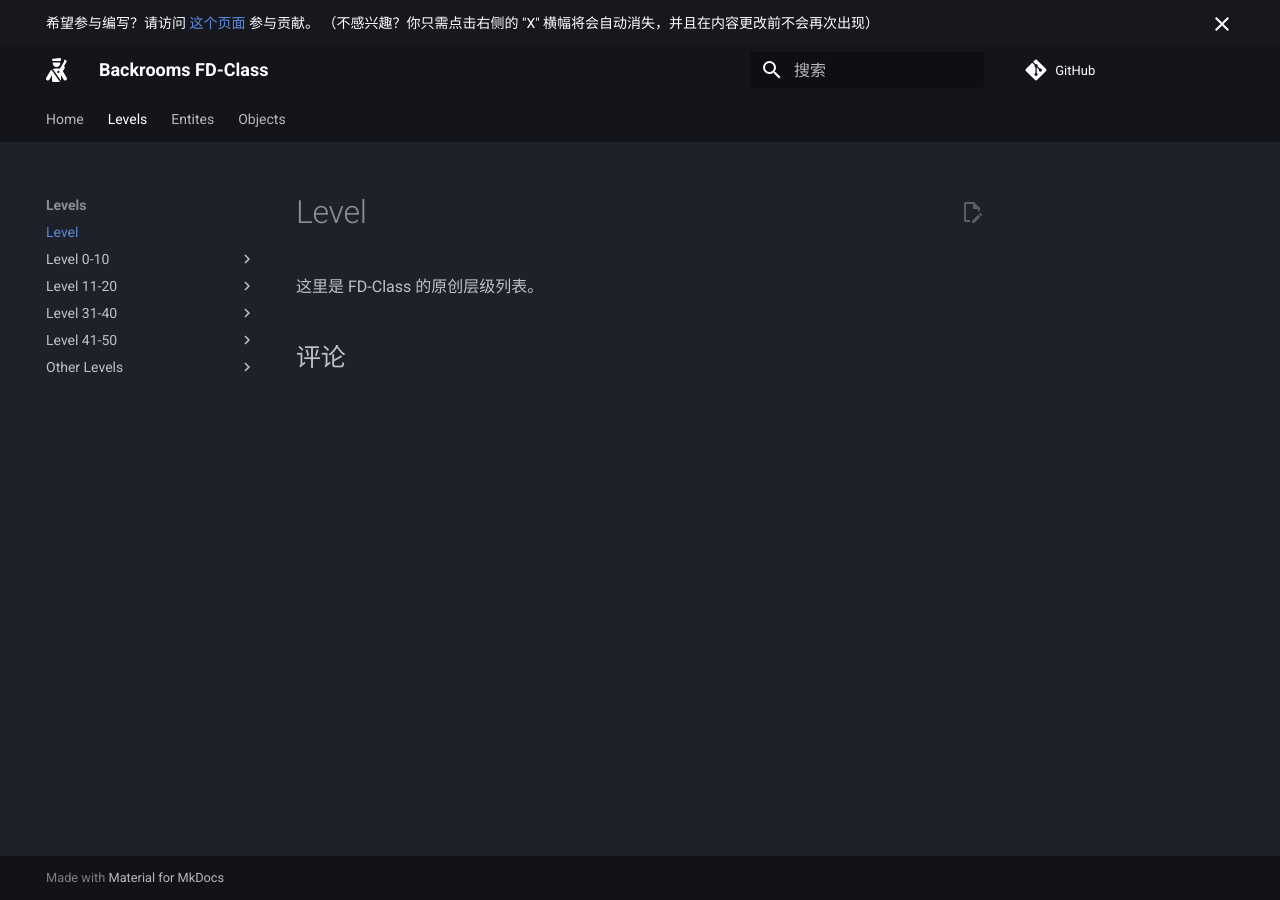
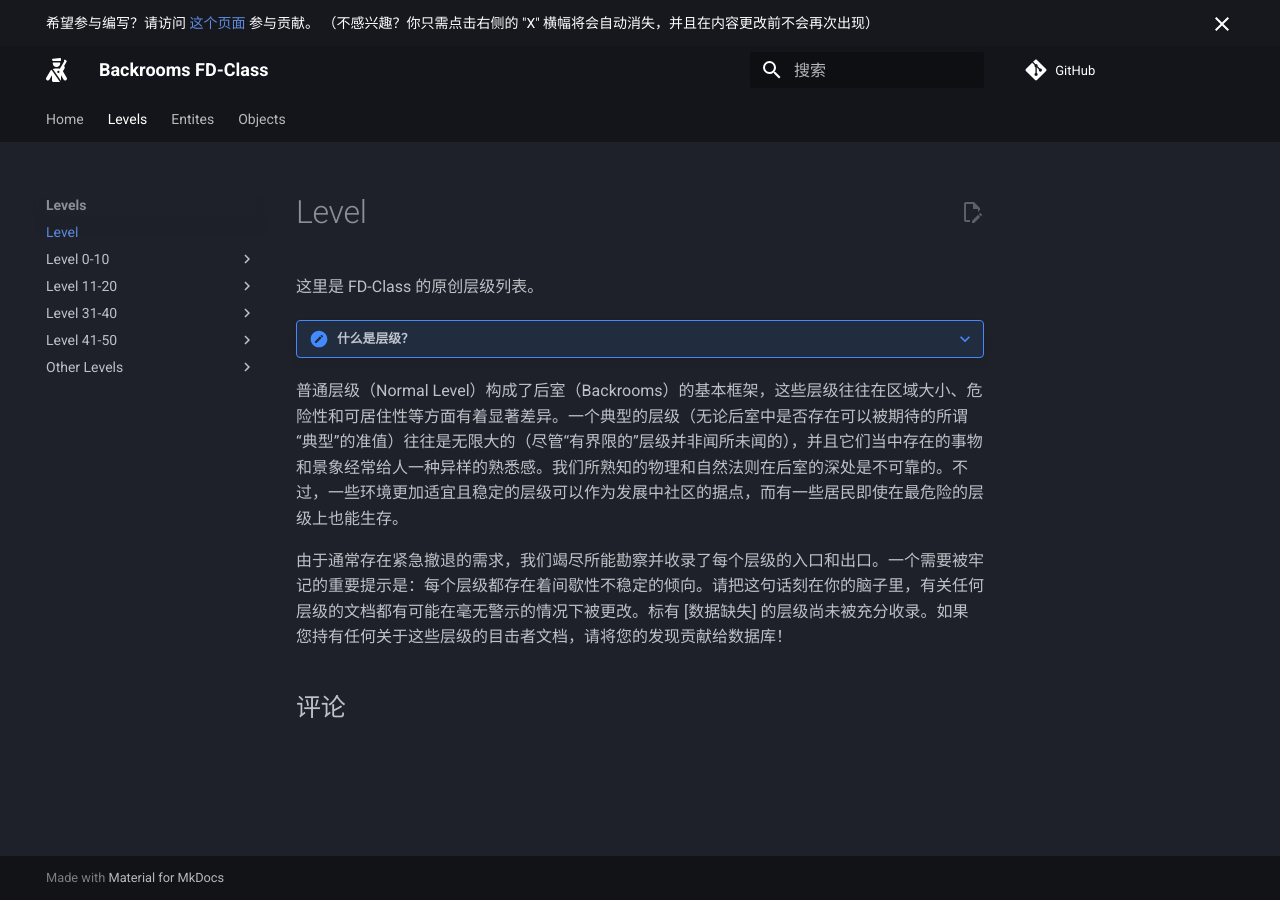
Before and after one commit to Chocolateater/FD-Class, an MkDocs documentation site: the page built from docs/Level_index.md, in a window 1280 px wide. Built offline with MkDocs 1.6.1 and Material for MkDocs 9.7.7, drawn with Linux system fonts in a browser that asks for light colours; comment, search, counter and statistics services are not loaded.

Commit message:
Update Level_index.md

```diff
--- a/docs/Level_index.md
+++ b/docs/Level_index.md
@@ -3,3 +3,8 @@ comments: true
 ---
 
 这里是 FD-Class 的原创层级列表。
+
+???+ note "什么是层级？"
+  普通层级（Normal Level）构成了后室（Backrooms）的基本框架，这些层级往往在区域大小、危险性和可居住性等方面有着显著差异。一个典型的层级（无论后室中是否存在可以被期待的所谓“典型”的准值）往往是无限大的（尽管“有界限的”层级并非闻所未闻的），并且它们当中存在的事物和景象经常给人一种异样的熟悉感。我们所熟知的物理和自然法则在后室的深处是不可靠的。不过，一些环境更加适宜且稳定的层级可以作为发展中社区的据点，而有一些居民即使在最危险的层级上也能生存。
+
+  由于通常存在紧急撤退的需求，我们竭尽所能勘察并收录了每个层级的入口和出口。一个需要被牢记的重要提示是：每个层级都存在着间歇性不稳定的倾向。请把这句话刻在你的脑子里，有关任何层级的文档都有可能在毫无警示的情况下被更改。标有 [数据缺失] 的层级尚未被充分收录。如果您持有任何关于这些层级的目击者文档，请将您的发现贡献给数据库！
```
